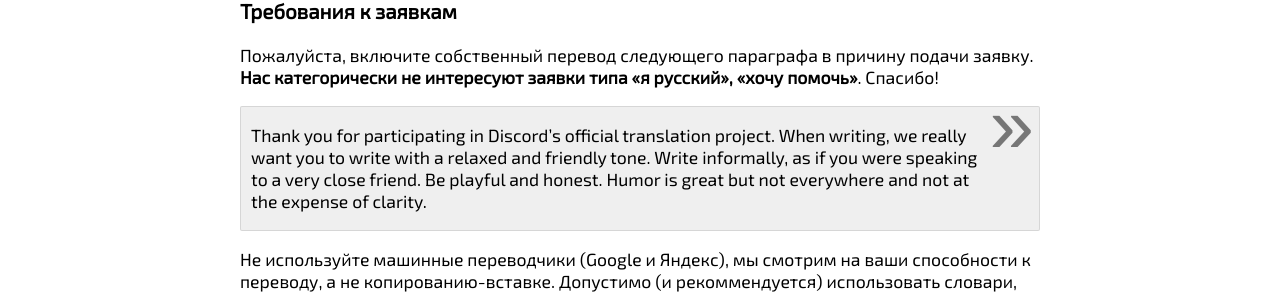
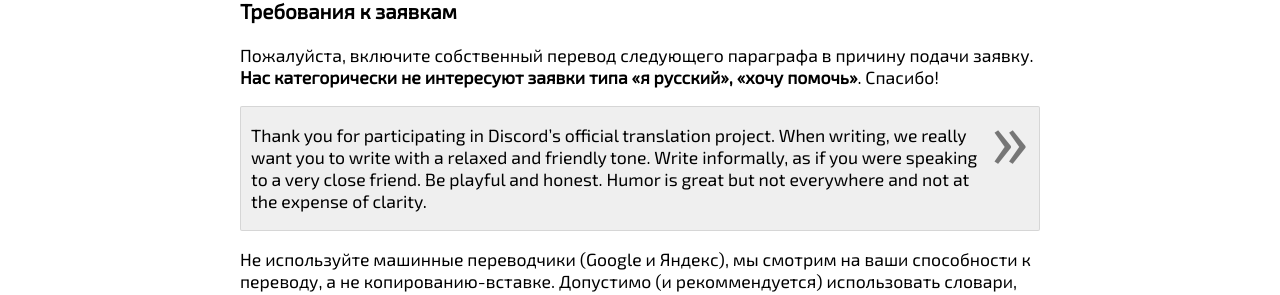
Before and after one commit to brawaru/ru-i18n-issues, a Jekyll site: the page built from index.md, in a window 1280 px wide. Shown: the part 1311-1606 px from the top of the page. Built offline with Jekyll 4.4.1, drawn with Linux system fonts in a browser that asks for light colours.

Commit message:
:zap: Упрощение стилей цитат

```diff
--- a/assets/pages.css
+++ b/assets/pages.css
@@ -233,12 +233,8 @@
 	border: 1px solid rgba(0, 0, 0, .1);
 	border-radius: 2px;
 	margin: 0;
-	margin-top: 1px;
-	margin-bottom: 10px;
-	overflow: hidden;
-	border: 1px solid rgba(0, 0, 0, .1);
 	padding: 0px 10px;
-	border-radius: 2px;
+	position: relative;
 }
 
 article blockquote.linked {
@@ -249,21 +245,17 @@
 
 article blockquote::before {
 	content: "”";
-	opacity: 0.5;
-	display: block;
-	float: right;
-	clear: both;
-	margin-top: -2%;
-	margin-right: 0;
-	font-family: sans-serif;
-	font-size: 120px;
+    opacity: 0.5;
+    display: block;
+    font-size: 120px;
+    position: absolute;
+    top: -20px;
+    right: 10px;
 }
 
 html[lang="ru"] blockquote::before {
-	content: "»";
-	font-size: 80px;
-	margin-right: -5px;
-	margin-top: -27px;
+    content: "»";
+    font-size: 80px;
 }
 
 article blockquote p {
```
